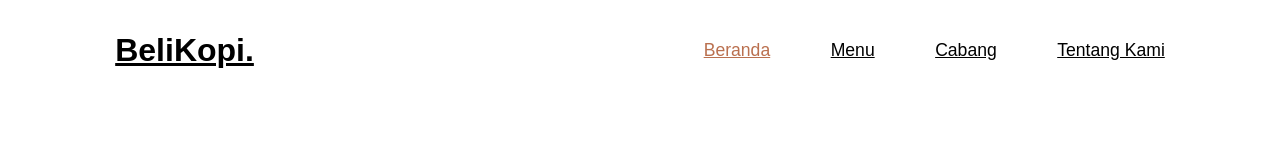
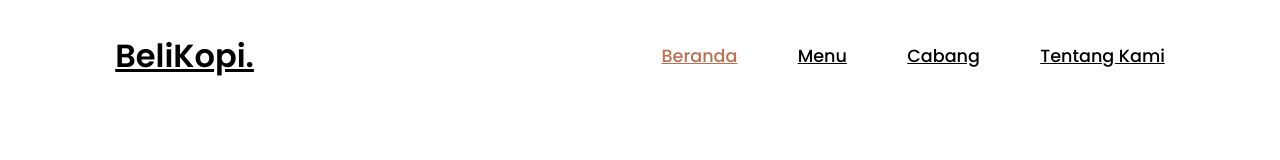
Before and after one commit to EkallFH/TEFA-K1, a plain HTML site: page index.html in a window 1280 px wide. Drawn offline with Linux system fonts and the light colour scheme.

Commit message:
navbar.css

```diff
--- a/style.css
+++ b/style.css
@@ -1,3 +1,5 @@
+@import url('https://fonts.googleapis.com/css?family=Poppins:200,300,400,500,600,700,800,900&display=swap');
+
 * {
     margin: 0;
     padding: 0;
```
